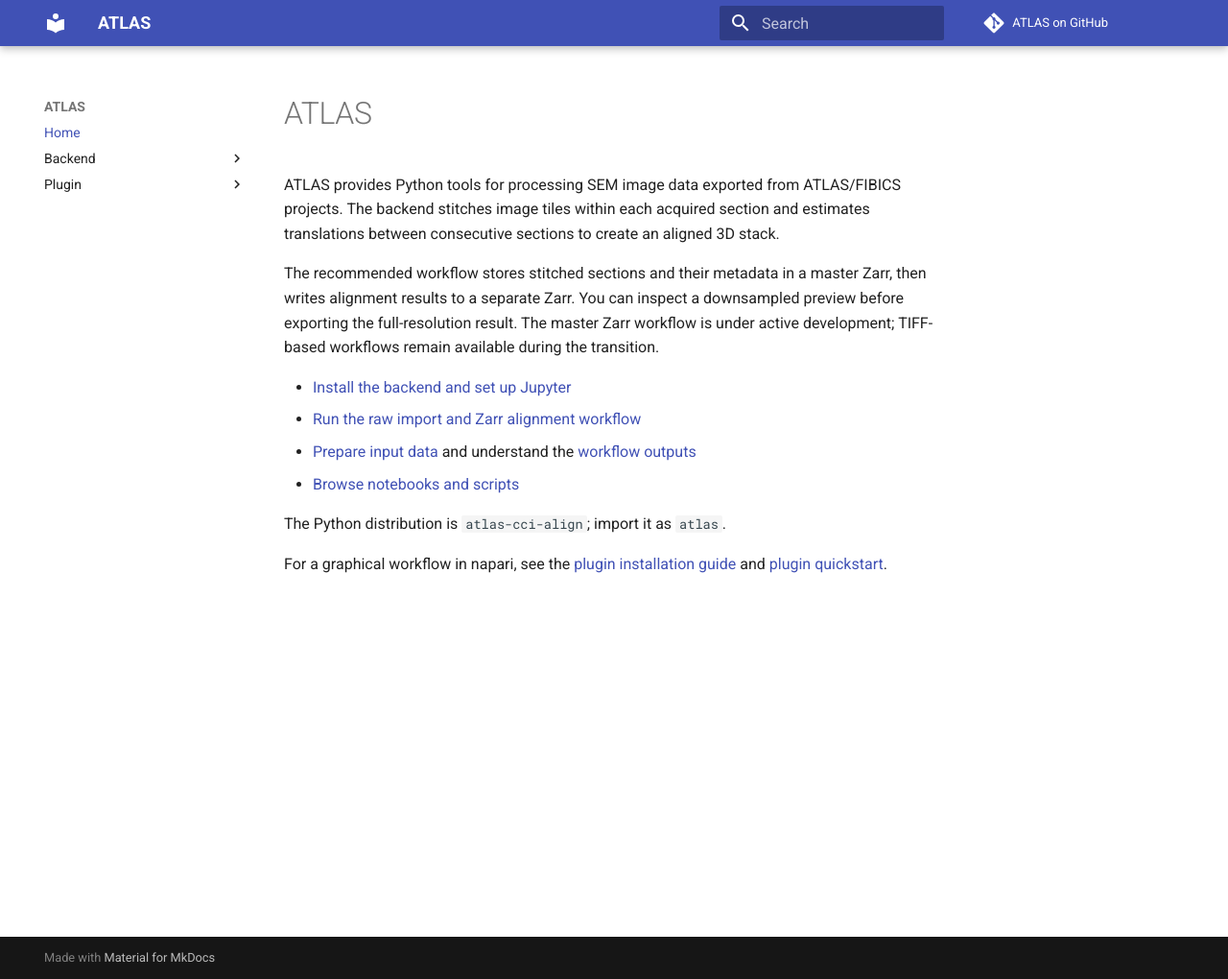
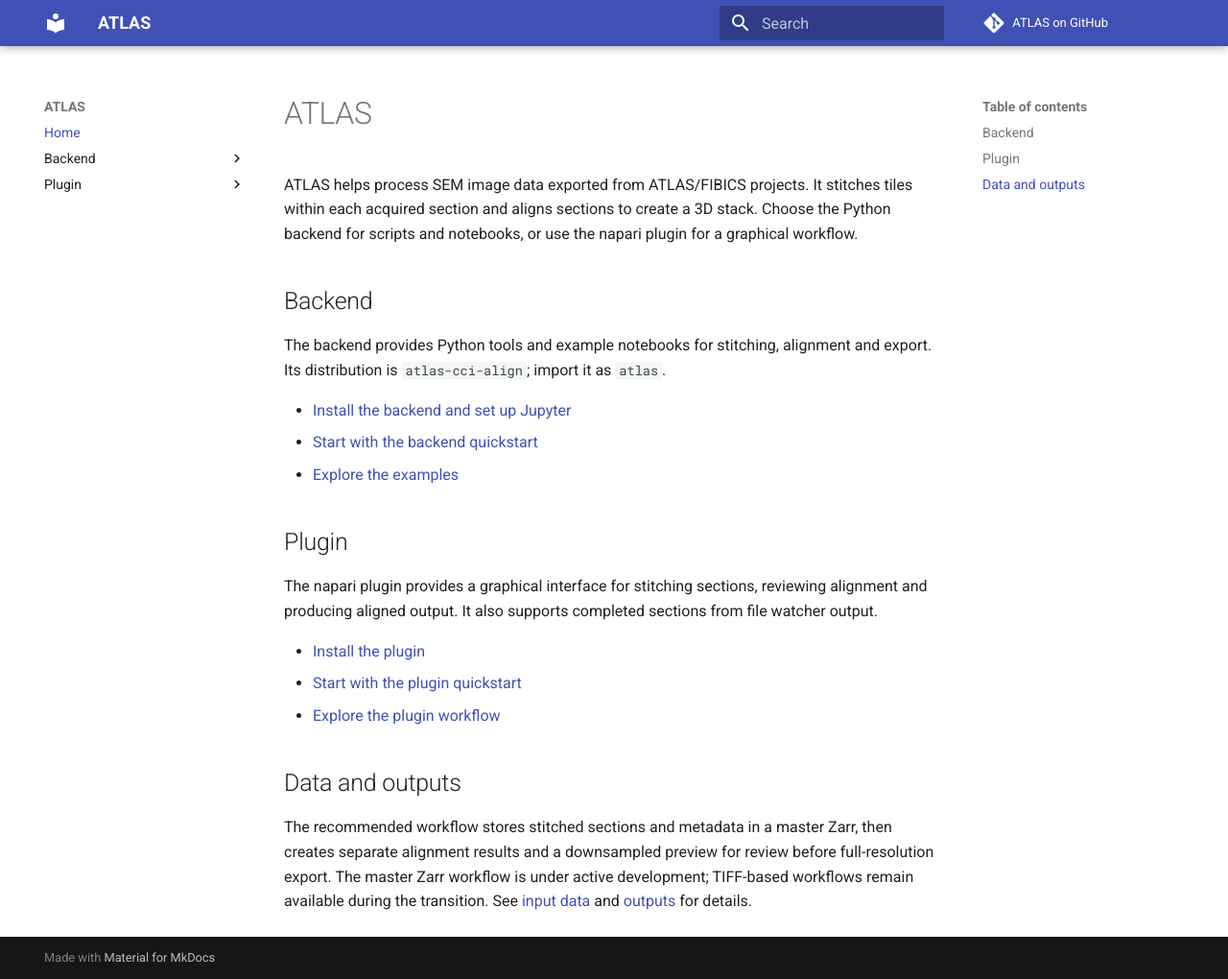
Before and after one commit to CCI-GU-Sweden/ATLAS, an MkDocs documentation site: the page built from docs/index.md, in a window 1280 px wide and 1020 px high. Shown: the whole window at 96% size. Built offline with MkDocs 1.6.1 and Material for MkDocs 9.7.7, drawn with Linux system fonts in a browser that asks for light colours; comment, search, counter and statistics services are not loaded.

Commit message:
Polish documentation and clean example notebooks

```diff
--- a/docs/index.md
+++ b/docs/index.md
@@ -1,23 +1,35 @@
 # ATLAS
 
-ATLAS provides Python tools for processing SEM image data exported from
-ATLAS/FIBICS projects. The backend stitches image tiles within each acquired
-section and estimates translations between consecutive sections to create an
-aligned 3D stack.
+ATLAS helps process SEM image data exported from ATLAS/FIBICS projects. It
+stitches tiles within each acquired section and aligns sections to create a
+3D stack. Choose the Python backend for scripts and notebooks, or use the
+napari plugin for a graphical workflow.
 
-The recommended workflow stores stitched sections and their metadata in a
-master Zarr, then writes alignment results to a separate Zarr. You can inspect
-a downsampled preview before exporting the full-resolution result. The master
-Zarr workflow is under active development; TIFF-based workflows remain
-available during the transition.
+## Backend
+
+The backend provides Python tools and example notebooks for stitching,
+alignment and export. Its distribution is `atlas-cci-align`; import it as
+`atlas`.
 
 - [Install the backend and set up Jupyter](backend/install.md)
-- [Run the raw import and Zarr alignment workflow](backend/quickstart.md)
-- [Prepare input data](backend/input-data.md) and understand the
-  [workflow outputs](backend/outputs.md)
-- [Browse notebooks and scripts](backend/examples.md)
+- [Start with the backend quickstart](backend/quickstart.md)
+- [Explore the examples](backend/examples.md)
 
-The Python distribution is `atlas-cci-align`; import it as `atlas`.
+## Plugin
 
-For a graphical workflow in napari, see the [plugin installation guide](plugin/install.md)
-and [plugin quickstart](plugin/quickstart.md).
+The napari plugin provides a graphical interface for stitching sections,
+reviewing alignment and producing aligned output. It also supports completed
+sections from file watcher output.
+
+- [Install the plugin](plugin/install.md)
+- [Start with the plugin quickstart](plugin/quickstart.md)
+- [Explore the plugin workflow](plugin/workflow.md)
+
+## Data and outputs
+
+The recommended workflow stores stitched sections and metadata in a master
+Zarr, then creates separate alignment results and a downsampled preview for
+review before full-resolution export. The master Zarr workflow is under active
+development; TIFF-based workflows remain available during the transition.
+See [input data](backend/input-data.md) and [outputs](backend/outputs.md) for
+details.
```
Also changed, not shown: README.md (+2 -1 lines), 7 other files.
